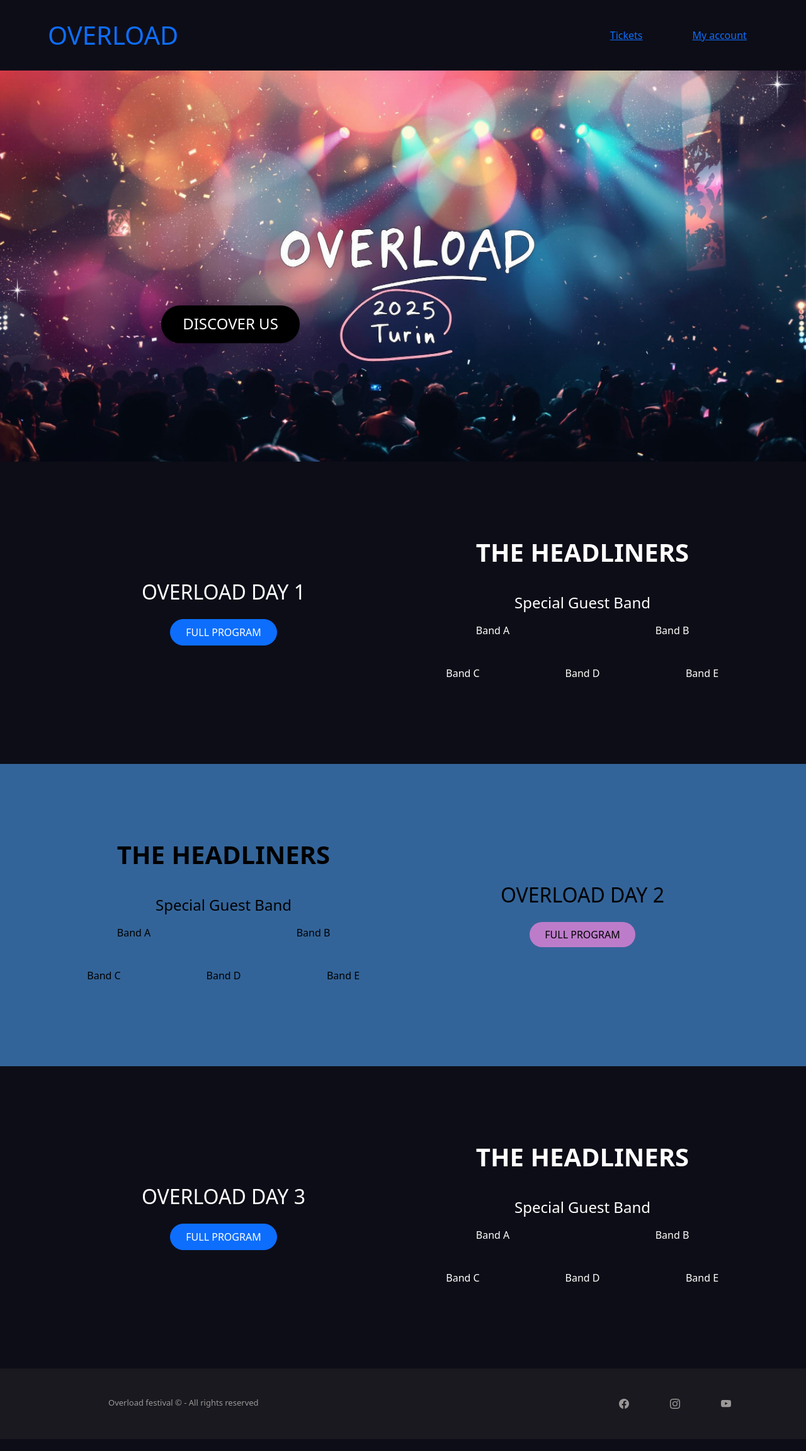
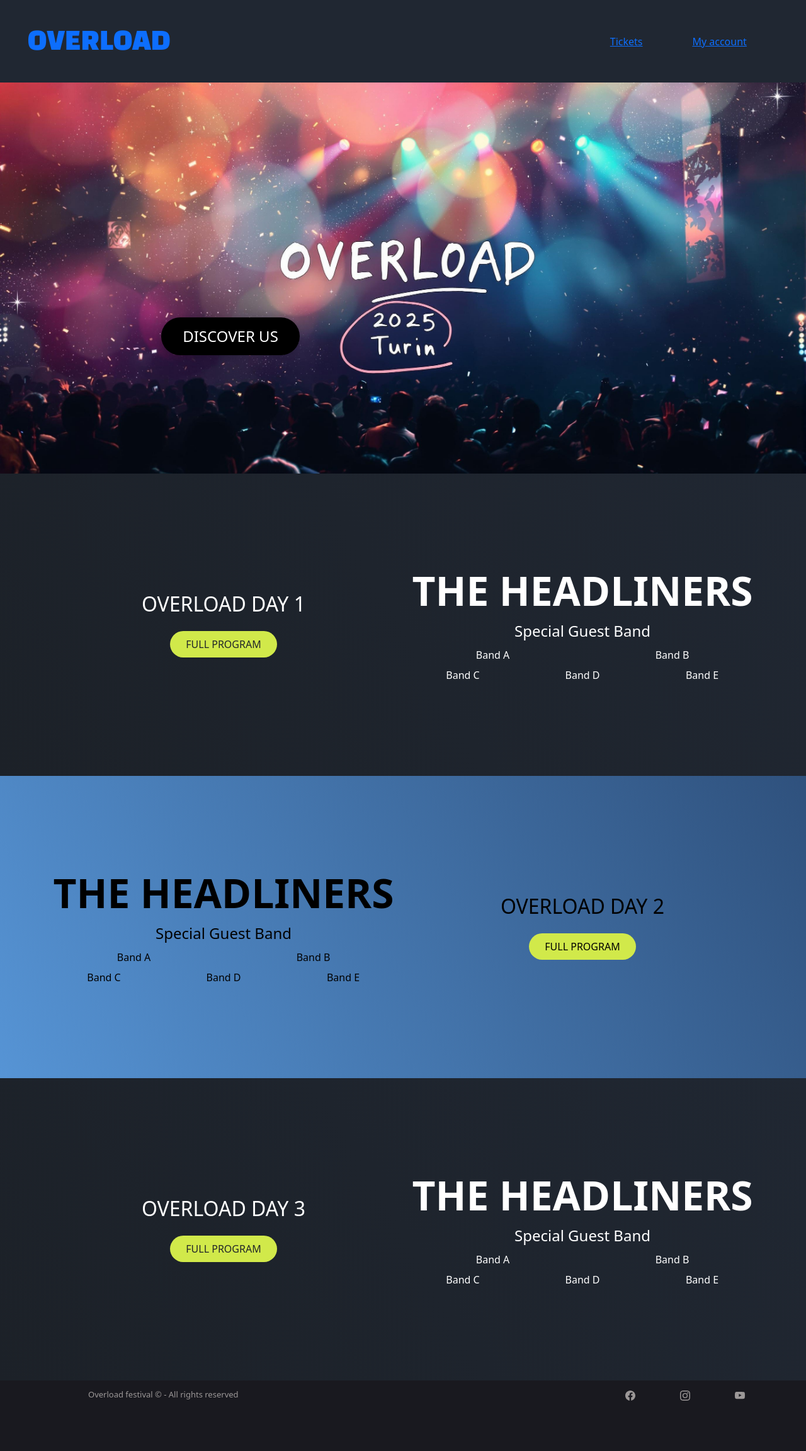
Before and after one commit to ferraroriccardo/musical-festival-website, a Flask app: page / in a window 1280 px wide. Shown: the whole page at 63% size. Before the commit the page ends 2237 px from the top, so only its background shows below. Run offline with Flask 3, Linux system fonts and the light colour scheme; data that the repository does not hold is empty.

Commit message:
feat: update event creation logic to handle overlapping shows; enhance styling and layout in templates

```diff
--- a/spettacoli_dao.py
+++ b/spettacoli_dao.py
@@ -35,9 +35,9 @@ def get_shows_filtered(giorno, palco, genere):
     conn.close()
     return shows
 
-def create_event(conn, day, hour_slot, artist, description, genre, published, stage_name):
+def create_event(conn, day, start_hour, duration, artist, description, genre, published, stage_name):
     try:
-        overlapping = get_overlapping_published_shows(day, hour_slot, conn)
+        overlapping = get_overlapping_published_shows(day, start_hour, duration, conn)
         if overlapping:
             return False, "SHOW_SLOT_ALREADY_OCCUPIED"
 
@@ -55,12 +55,29 @@ def create_event(conn, day, hour_slot, artist, description, genre, published, st
         conn.rollback()
         return False, "DATABASE_ERROR"
 
-def get_overlapping_published_shows(day, hour_slot, conn):
+def get_overlapping_published_shows(day, hour_slot, duration, conn):
+    # Returns all published shows that overlap with the given interval (start hour, duration),
+    # also considering the possibility that the show extends past midnight (next day).
+
     cursor = conn.cursor()
 
-    query = "SELECT * FROM SPETTACOLI WHERE giorno = ? AND slot_orario = ? AND pubblicato = 'True';"
-    cursor.execute(query, (day, hour_slot))
+    start = int(hour_slot)
+    end = start + int(duration)
 
+    query = """
+        SELECT * FROM SPETTACOLI
+        WHERE pubblicato = 'True' AND (
+            (giorno = ? AND (
+                (? < slot_orario + durata) AND (slot_orario < ?)
+            ))
+            OR
+            (giorno = ? + 1 AND (
+                slot_orario < (? - 24)
+            ))
+        );
+    """
+
+    cursor.execute(query, (day, start, end, day, end))
     shows = cursor.fetchall()
     return shows
 
--- a/static/style.css
+++ b/static/style.css
@@ -1,13 +1,20 @@
-.blackbackground{
-    background-color: rgb(13, 13, 23) !important;
+.black-han-sans-regular {
+    font-family: "Black Han Sans", sans-serif;
+    font-weight: 400;
+    font-style: normal;
+}
+
+.navbar {
+    background-color: #202732;
+    color: #ffffebd1;
+}
+
+.black-color {
+    color: rgb(13, 13, 23);
 }
 
 .margin {
     margin: 2rem;
-}
-
-.padding {
-    padding: 2rem;
 }
 
 img.full-width-bg {
@@ -18,30 +25,20 @@ img.full-width-bg {
     object-fit: cover;
 }
 
-
-.black-color{
-    color: rgb(13, 13, 23);
-}
-
-.day_article{
-    height:30rem;
-    background-color: rgb(13, 13, 23);
-}
-
-footer{
+footer {
     height: 7rem;
     background-color: rgb(25, 25, 31);
 }
 
-footer p{
+footer p {
     color: rgb(156, 152, 152);
     font-size: small;
     margin-left: 8rem;
     padding-top: 0.8rem;
 }
 
-.banner-black, .banner-blue {
-    background-color: rgb(13, 13, 23);
+.banner-black,
+.banner-blue {
     width: 100%;
     min-width: 0;
     max-width: 100%;
@@ -51,39 +48,24 @@ footer p{
     overflow: hidden;
 }
 
+.banner-black {
+    background: linear-gradient(60deg, #1c2128 0%, #202732 100%);
+}
+
 .banner-blue {
-    background-color: #336499;
+    background: linear-gradient(60deg, #5694d5 0%, #2f517d 100%);
 }
-.btn-primary, .btn-custom-purple {
-    transition: background-color 0.4s cubic-bezier(0.4,0,0.2,1), color 0.4s cubic-bezier(0.4,0,0.2,1), transform 0.4s cubic-bezier(0.4,0,0.2,1);
-}
-.btn-primary:hover, .btn-primary:focus {
-    background-color: #172f6a;
-    color: #111;
-    transform: translateY(-0.5rem);
-}
-.btn-custom-purple {
-    background-color: #bc7cc9;
-    color: #111;
-    border: none;
-}
-.btn-custom-purple:hover, .btn-custom-purple:focus {
-    background-color: #883790;
-    color: #111;
-    transform: translateY(-0.5rem);
-}
-.btn-discover-black {
+
+.btn-custom-black {
     position: absolute;
     top: 60%;
     left: 20%;
     z-index: 2;
-    background-color: #000 !important;
-    color: #fff !important;
-    border-radius: 50rem !important;
-    z-index: 10;
-    border: none;
-    box-shadow: 0 2px 8px rgba(0,0,0,0.15);
-    transition: background 0.2s, color 0.2s, box-shadow 0.2s;
+    background-color: #000;
+    color: #fff;
+    border-radius: 50rem;
+    box-shadow: 0 2px 8px rgba(0, 0, 0, 0.15);
+    transition: background 0.3s, color 0.2s, box-shadow 0.2s;
     font-size: 1.5rem;
     padding: 1rem 3rem;
     min-width: 220px;
@@ -91,24 +73,29 @@ footer p{
     display: flex;
     align-items: center;
     justify-content: center;
-    line-height: 1.1;
-    padding-top: 1rem;
-}
-.btn-discover-black:hover, .btn-discover-black:focus {
-    background-color: #222 !important;
-    color: #fff !important;
-    box-shadow: 0 4px 16px rgba(0,0,0,0.25);
-    text-decoration: none;
 }
 
-.banner-black, .banner-blue {
-    height: 30rem;
+.btn-custom-yellow {
+    background-color: rgb(209, 233, 74);
 }
 
-.banner-section-row-20 { height: 20%; }
-.banner-section-row-10 { height: 10%; }
-.banner-section-row-5 { height: 5%; }
+.btn-custom-black,
+.btn-custom-yellow {
+    /* transizione di colore graduale */
+    transition: background-color 0.4s cubic-bezier(0.4, 0, 0.2, 1), color 0.4s cubic-bezier(0.4, 0, 0.2, 1), transform 0.4s cubic-bezier(0.4, 0, 0.2, 1);
+}
 
-.headliner-title { font-size: 2.5rem; font-weight: bold; }
-.headliner-subtitle { font-size: 1.25rem; }
-.headliner-band { font-size: 1rem; }
+.btn-custom-yellow:hover,
+.btn-custom-yellow:focus {
+    background-color: rgb(209, 233, 74);
+    color: #111;
+    box-shadow: 0 4px 16px rgba(0, 0, 0, 0.25);
+    transform: translateY(-0.3rem);
+}
+
+.btn-custom-black:hover,
+.btn-custom-black:focus {
+    background-color: #222;
+    color: #ffffffeb;
+    box-shadow: 0 4px 16px rgba(0, 0, 0, 0.25);
+}
--- a/templates/base.html
+++ b/templates/base.html
@@ -7,17 +7,21 @@
     <link href="https://cdn.jsdelivr.net/npm/bootstrap@5.3.3/dist/css/bootstrap.min.css" rel="stylesheet"
         integrity="sha384-QWTKZyjpPEjISv5WaRU9OFeRpok6YctnYmDr5pNlyT2bRjXh0JMhjY6hW+ALEwIH" crossorigin="anonymous">
     <link rel="stylesheet" href="{{ url_for('static', filename='style.css') }}">
+
+    <!-- import Black Han Sans font from Google fonts -->
+    <link rel="preconnect" href="https://fonts.googleapis.com">
+    <link rel="preconnect" href="https://fonts.gstatic.com" crossorigin>
+    <link href="https://fonts.googleapis.com/css2?family=Black+Han+Sans&display=swap" rel="stylesheet">
+
     <title>OVERLOAD</title>
 </head>
 
 <body>
-    <div>
-        <nav class="container-fluid  blackbackground">
-            <div class="row align-items-center">
+    <nav class="navbar container-fluid">
+        <div class="row align-items-center w-100 m-0">
             <h1 class="col-8 margin">
-                    <a href="{{ url_for('home') }}" class="text-decoration-none padding">OVERLOAD</a>
+                <a href="{{ url_for('home') }}" class="text-decoration-none black-han-sans-regular">OVERLOAD</a>
             </h1>
-
             <div class="col-3 d-flex justify-content-between">
                 {% if current_user.is_authenticated and current_user.tipo == "staff" %}
                 <a class="flex-fill text-center" href="{{ url_for('home') }}">Create event</a>
@@ -26,15 +30,13 @@
                 <a class="flex-fill text-center" href="{{ url_for('home') }}">My account</a>
             </div>
         </div>
-    </div>
     </nav>
 
     {% block content %}
 
     {% endblock %}
 
-    <footer>
-        <nav class="container-fluid">
+    <footer class="container-fluid">
             <div class="row align-items-center padding">
                 <p class="col-8">Overload festival © - All rights reserved</p>
 
--- a/templates/home.html
+++ b/templates/home.html
@@ -3,15 +3,17 @@
 {% block content %}
 <article style="position:relative;">
     <img src="{{ url_for('static', filename='home-overload-background1b.jpg') }}" alt="" class="full-width-bg">
-    <a href="#discover-section" class="btn btn-discover-black px-4 py-2">DISCOVER US</a>
+    <!-- href con # per portare all'article con id corrispondente  -->
+    <a href="#discover-section" class="btn btn-custom-black px-4 py-2">DISCOVER US</a>
 </article>
 
 <article id="discover-section" class="banner-black d-flex align-items-center">
     <div class="container h-100">
         <div class="row h-100">
             <main class="col-6 d-flex flex-column justify-content-center align-items-center h-100">
+                <!-- mb-4 sta per margin bottom -->
                 <h2 class="text-white mb-4">OVERLOAD DAY 1</h2>
-                <a href="{{ url_for('program_filtered', giorno=0) }}" class="btn btn-primary rounded-pill px-4 py-2">FULL PROGRAM</a>
+                <a href="{{ url_for('program_filtered', giorno=0) }}" class="btn btn-custom-yellow rounded-pill px-4 py-2">FULL PROGRAM</a>
             </main>
             <aside class="col-6 h-100 d-flex flex-column justify-content-center">
                 <div class="row mb-2 banner-section-row-20">
@@ -84,7 +86,7 @@
             </aside>
             <main class="col-6 d-flex flex-column justify-content-center align-items-center h-100">
                 <h2 class="text-black mb-4">OVERLOAD DAY 2</h2>
-                <a href="{{ url_for('program_filtered', giorno=0) }}" class="btn btn-custom-purple rounded-pill px-4 py-2 text-black">FULL PROGRAM</a>
+                <a href="{{ url_for('program_filtered', giorno=0) }}" class="btn btn-custom-yellow rounded-pill px-4 py-2 text-black">FULL PROGRAM</a>
             </main>
         </div>
     </div>
@@ -95,7 +97,7 @@
         <div class="row h-100">
             <main class="col-6 d-flex flex-column justify-content-center align-items-center h-100">
                 <h2 class="text-white mb-4">OVERLOAD DAY 3</h2>
-                <a href="{{ url_for('program_filtered', giorno=0) }}" class="btn btn-primary rounded-pill px-4 py-2">FULL PROGRAM</a>
+                <a href="{{ url_for('program_filtered', giorno=0) }}" class="btn btn-custom-yellow rounded-pill px-4 py-2">FULL PROGRAM</a>
             </main>
             <aside class="col-6 h-100 d-flex flex-column justify-content-center">
                 <div class="row mb-2 banner-section-row-20">
--- a/templates/login.html
+++ b/templates/login.html
@@ -0,0 +1 @@
+https://getbootstrap.com/docs/5.3/examples/sign-in/
--- a/templates/ticket.html
+++ b/templates/ticket.html
@@ -1,3 +1,4 @@
+<!-- https://getbootstrap.com/docs/5.3/examples/pricing/ -->
 <form method="POST" action="{{ url_for('buy_ticket') }}">
   <label for="type">Tipo di biglietto:</label>
   <select id="type" name="type" onchange="showDurationOptions()">
```
Also changed, not shown: musical_festival.db. Lines whose indentation alone changed are shown as unchanged.
